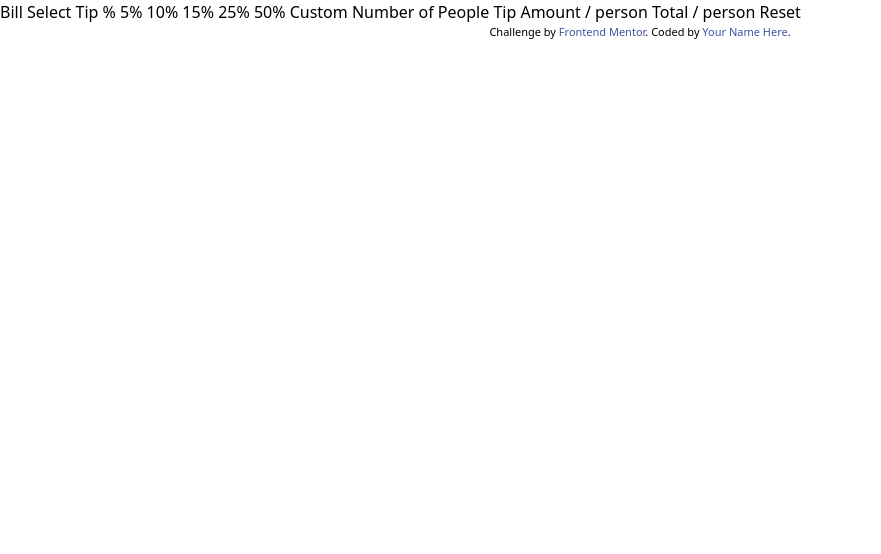
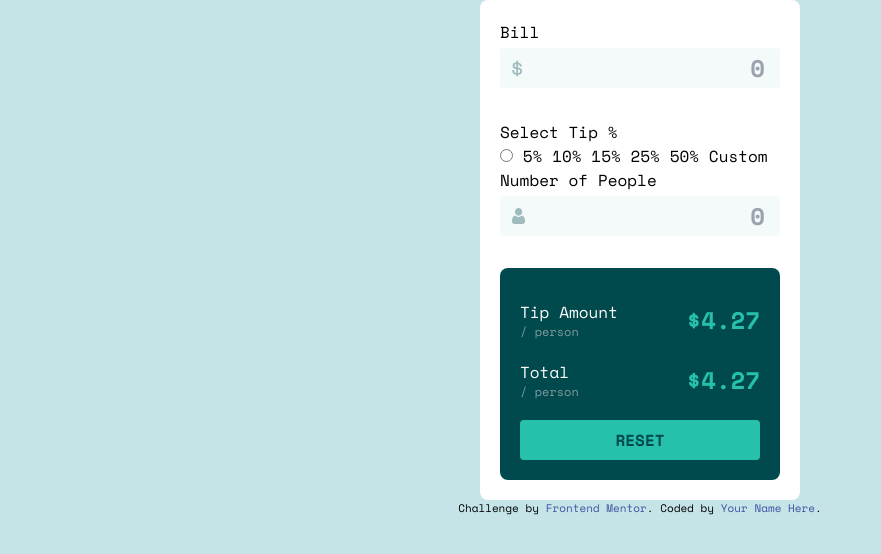
Before and after one commit to GuyTito/frontend-mentor-challenges, a plain HTML site: page tip-calculator-app-main/index.html in a window 1280 px wide. Shown: the whole page, without its empty margins (0-881 px from the left). Drawn offline with nearby package versions, Linux system fonts and the light colour scheme.

Commit message:
work in progress

```diff
--- a/tip-calculator-app-main/index.html
+++ b/tip-calculator-app-main/index.html
@@ -15,27 +15,61 @@
   </style>
   <link rel="stylesheet" href="./style.css">
 </head>
-<body>
+<body class="bg-Light-grayish-cyan-1 font-space-mono ">
 
-  Bill
+  <form class="bg-white max-w-xs mx-auto rounded-lg p-5">
+    <div class="">
+      <div class="space-y-1 mb-8">
+        <label for="bill">Bill</label>
+        <div class="relative">
+          <input type="number" id="bill" placeholder="0" class="text-right bg-Light-grayish-cyan-2 w-full rounded text-2xl font-bold text-Very-dark-cyan py-1">
+          <img src="./images/icon-dollar.svg" alt="a dollar icon" class="absolute top-3 left-3">
+        </div>
+      </div>
 
-  Select Tip %
+      <div class="">
+        <div class="">
+          <div>Select Tip %</div>
+          <div class="">
+            <input type="radio" id="" class="">
             5%
             10%
             15%
             25%
             50%
             Custom
+          </div>
+        </div>
 
-  Number of People
+        <div class="space-y-1 mb-8">
+          <label for="people">Number of People</label>
+          <div class="relative">
+            <input type="number" id="people" placeholder="0" class="text-right bg-Light-grayish-cyan-2 w-full rounded text-2xl font-bold text-Very-dark-cyan py-1">
+            <img src="./images/icon-person.svg" alt="a person icon" class="absolute top-3 left-3">
+          </div>
+        </div>
+      </div>
+    </div>
 
-  Tip Amount
-  / person
+    <div class="bg-Very-dark-cyan text-white rounded-lg px-5 pt-8 pb-5 space-y-5">
+      <div class="flex justify-between items-center">
+        <div class="flex flex-col">
+          <span>Tip Amount</span>
+          <span class="text-xs text-Dark-grayish-cyan-2">/ person</span>
+        </div>
+        <div class="text-2xl text-Strong-cyan font-bold">$4.27</div>
+      </div>
+      <div class="flex justify-between items-center">
+        <div class="flex flex-col">
+          <span>Total</span>
+          <span class="text-xs text-Dark-grayish-cyan-2">/ person</span>
+        </div>
+        <div class="text-2xl text-Strong-cyan font-bold">$4.27</div>
+      </div>
 
-  Total
-  / person
-
-  Reset
+      <button class="bg-Strong-cyan p-2 w-full rounded uppercase text-Very-dark-cyan font-bold">Reset</button>
+    </div>
+  </form>
 
   <div class="attribution">
     Challenge by <a href="https://www.frontendmentor.io?ref=challenge" target="_blank">Frontend Mentor</a>.
--- a/tip-calculator-app-main/tailwind.config.js
+++ b/tip-calculator-app-main/tailwind.config.js
@@ -5,10 +5,10 @@ module.exports = {
       colors: {
         "Strong-cyan": "hsl(172, 67%, 45%)",
         "Very-dark-cyan": "hsl(183, 100%, 15%)",
-        "Dark-grayish-cyan": "hsl(186, 14%, 43%)",
-        "Dark-grayish-cyan": "hsl(184, 14%, 56%)",
-        "Light-grayish-cyan": "hsl(185, 41%, 84%)",
-        "Light-grayish-cyan": "hsl(189, 41%, 97%)",
+        "Dark-grayish-cyan-1": "hsl(186, 14%, 43%)",
+        "Dark-grayish-cyan-2": "hsl(184, 14%, 56%)",
+        "Light-grayish-cyan-1": "hsl(185, 41%, 84%)",
+        "Light-grayish-cyan-2": "hsl(189, 41%, 97%)",
       },
       fontFamily: {
         "space-mono": "'Space Mono', monospace",
```
Also changed, not shown: tip-calculator-app-main/style.css. Lines whose indentation alone changed are shown as unchanged.
